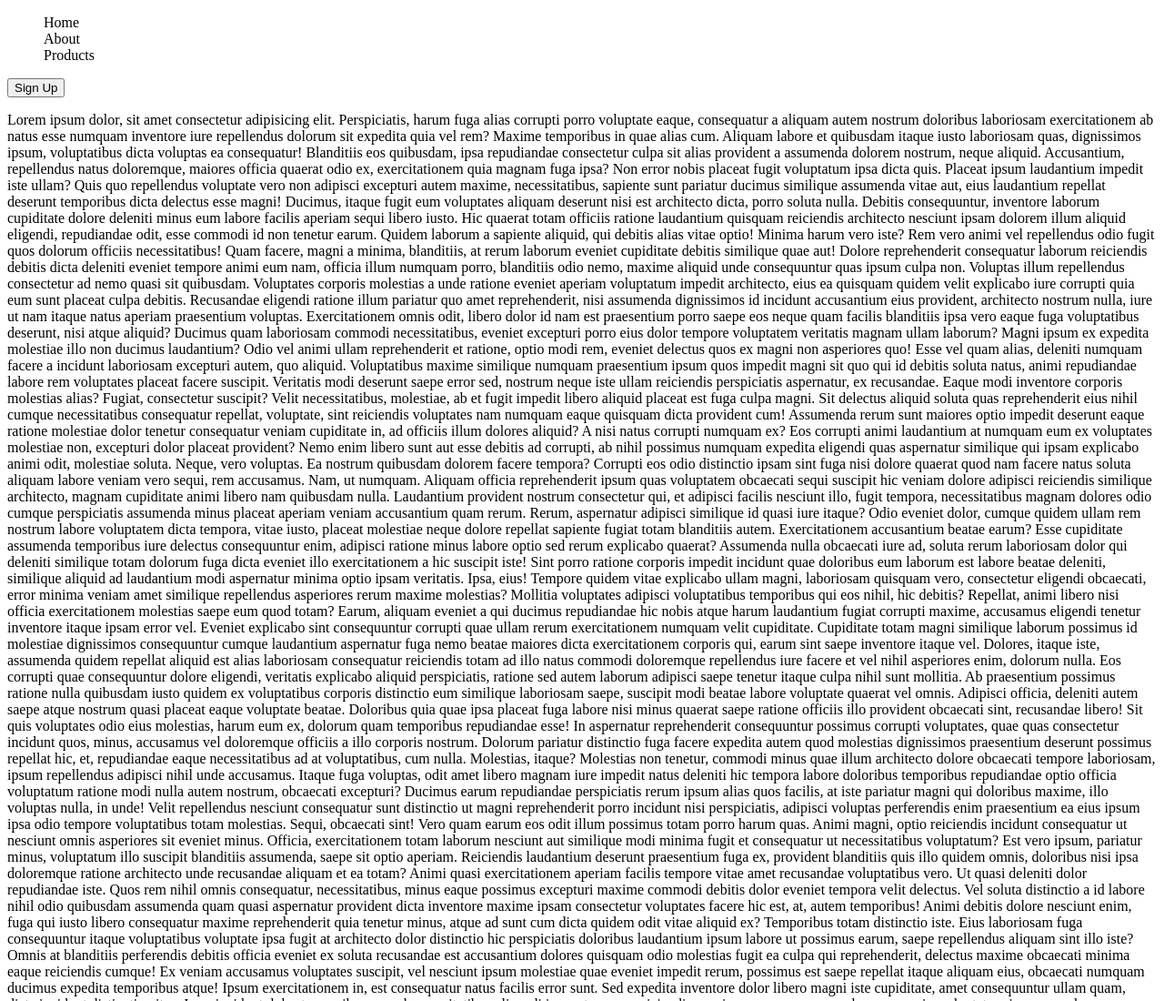
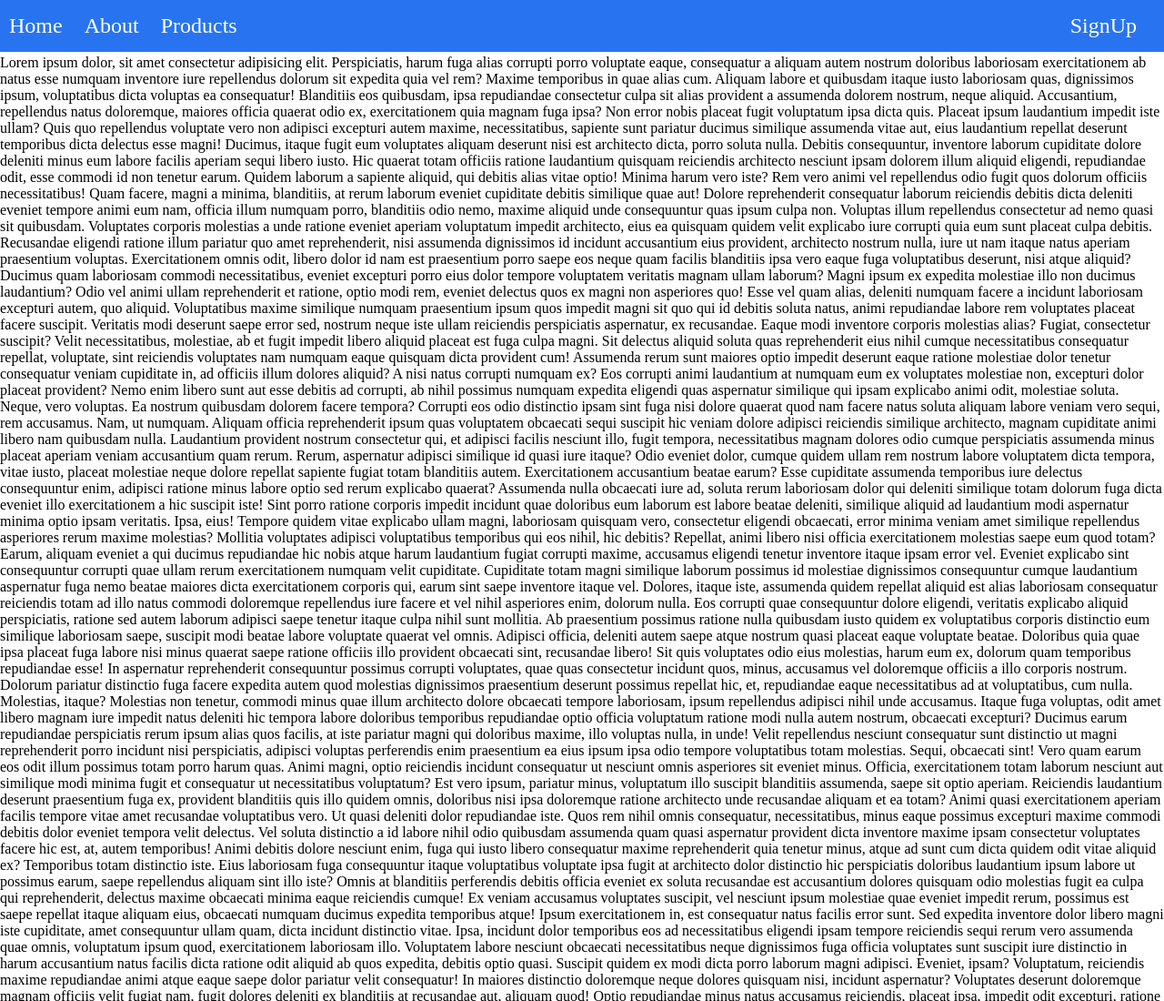
Before and after one commit to anilrai4001/Fixed-Navbar, a plain HTML site: page index.html in a window 1280 px wide. Shown: the top 1100 px of the page at 91% size. Drawn offline with Linux system fonts and the light colour scheme.

Commit message:
version-2

```diff
--- a/index.html
+++ b/index.html
@@ -10,11 +10,11 @@
     <header>
         <nav>
             <ul>
-                <li>Home</li>
-                <li>About</li>
-                <li>Products</li>
+                <li><a href="#">Home</a></li>
+                <li><a href="#">About</a></li>
+                <li><a href="#">Products</a></li>
+                <li><a href="#">SignUp</a></li>
             </ul>
-            <button>Sign Up</button>
         </nav>
     </header>
     <main>
--- a/style.css
+++ b/style.css
@@ -1,8 +1,30 @@
-nav{
-    display: inline;
-
+*{
+    margin: 0;
+    padding: 0;
 }
 
-ul{
-    list-style: none;
+a{
+    text-decoration: none;
+    color: white;
+    font-size: 1.5rem;
 }
+nav{
+    background-color: #2874f0;
+    position: fixed;
+    top: 0;
+    width: 100vw;
+}
+
+li{
+    display: inline-block;
+    padding: 15px 10px;
+}
+
+li:last-of-type{
+    position: absolute;
+    right: 20px;
+}
+
+main{
+    margin-top: 60px;
+}
```
